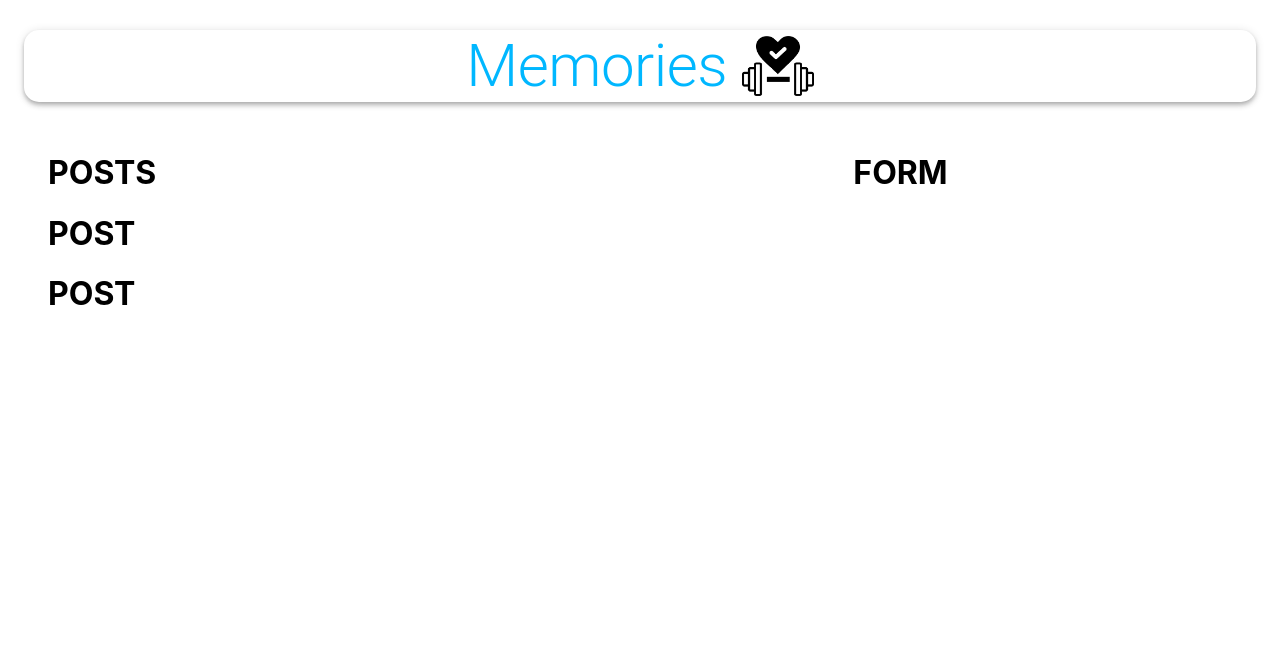
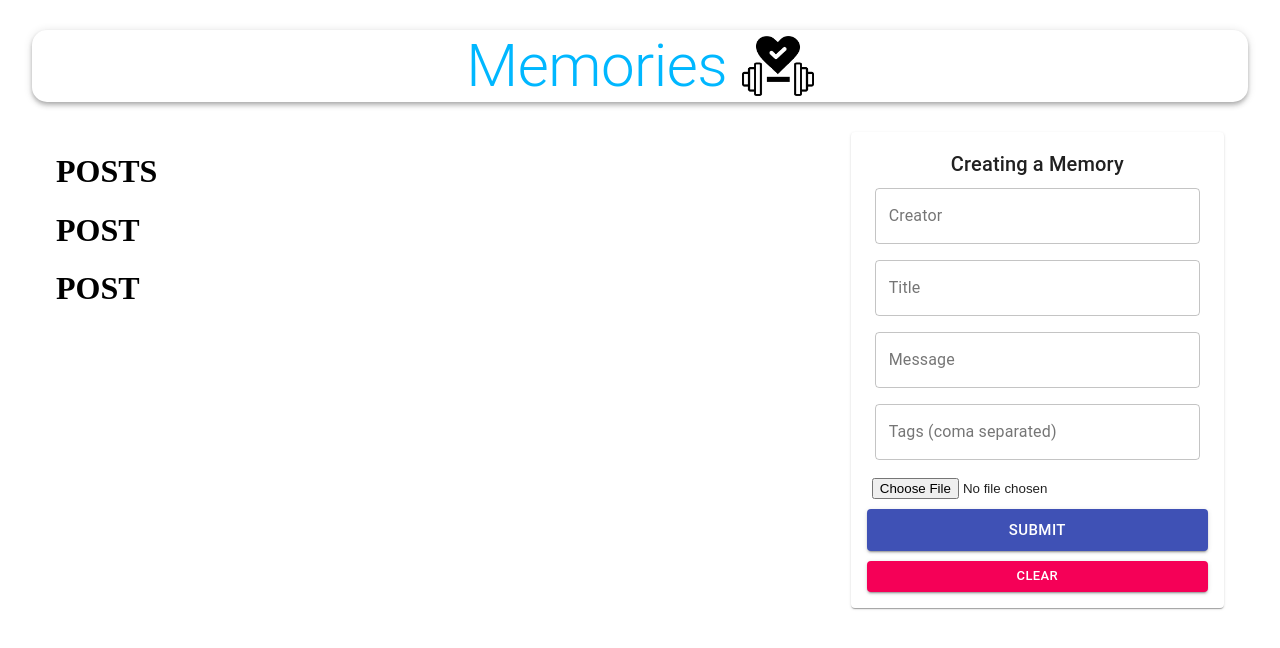
Before and after one commit to SelimAlastra/Fitness-and-Nutrition-Aggregator, a React (Create React App) app in the folder client/: page / in a window 1280 px wide. Shown: the top 648 px of the page. Built offline with nearby package versions, Linux system fonts and the light colour scheme; no server answers.

Commit message:
Add Form to create posts

```diff
--- a/client/package.json
+++ b/client/package.json
@@ -2,6 +2,7 @@
   "name": "major-group-project",
   "version": "0.1.0",
   "private": true,
+  "proxy": "http://localhost:5000",
   "dependencies": {
     "@material-ui/core": "^4.11.3",
     "@testing-library/jest-dom": "^5.11.9",
@@ -13,6 +14,7 @@
     "react": "^17.0.1",
     "react-dom": "^17.0.1",
     "react-file-base64": "^1.0.3",
+    "react-redux": "^7.2.2",
     "react-scripts": "^4.0.2",
     "redux": "^4.0.5",
     "redux-thunk": "^2.3.0",
--- a/client/src/App.js
+++ b/client/src/App.js
@@ -1,7 +1,8 @@
 //import logo from './logo.svg';
 //import './App.css';
-import React from 'react';
+import React, { useEffect } from 'react';
 import { Container, AppBar, Typography, Grow, Grid } from '@material-ui/core';
+import { useDispatch } from 'react-redux';
 
 /*function App() {
   return (
@@ -24,6 +25,7 @@ import { Container, AppBar, Typography, Grow, Grid } from '@material-ui/core';
   );
 }*/
 
+import { getPosts } from './actions/posts';
 import Posts from './components/Posts/Posts';
 import Form from './components/Form/Form';
 import memories from './images/memories.png';
@@ -31,6 +33,11 @@ import useStyles from './styles';
 
 const App = () => {
     const classes = useStyles();
+    const dispatch = useDispatch();
+
+    useEffect(() => {
+      dispatch(getPosts());
+    }, [dispatch]);
 
 return (
   <Container maxWidth="lg">
--- /dev/null
+++ b/client/src/actions/posts.js
@@ -0,0 +1,23 @@
+import * as api from '../api';
+
+// Action Creators
+
+export const getPosts = () => async (dispatch) => {
+    try {
+      const { data } = await api.fetchPosts();
+
+      dispatch({ type: 'FETCH_ALL', payload: data });
+    } catch (error) {
+      console.log(error.message);
+    }
+  }
+
+  export const createPost = (post) => async (dispatch) => {
+    try {
+      const { data } = await api.createPost(post);
+
+      dispatch({ type: 'CREATE', payload: data });
+    } catch (error) {
+      console.log(error);
+    }
+  };
--- /dev/null
+++ b/client/src/api/index.js
@@ -0,0 +1,6 @@
+import axios from 'axios';
+
+const url = 'http://localhost:5000/posts';
+
+export const fetchPosts = () => axios.get(url);
+export const createPost = (newPost) => axios.post(url, newPost);
--- a/client/src/components/Form/Form.js
+++ b/client/src/components/Form/Form.js
@@ -1,10 +1,39 @@
-import React from 'react';
+import React, { useState } from 'react';
+import { TextField, Button, Typography, Paper } from '@material-ui/core';
+import FileBase from 'react-file-base64';
+import { useDispatch } from 'react-redux';
+
 import useStyles from './styles';
+import { createPost } from '../../actions/posts';
 
 const Form = () => {
+    const [postData, setPostData] = useState({ creator: '', title: '', message: '', tags: '', selectedFile: '' });
     const classes = useStyles();
+    const dispatch = useDispatch();
+
+    const handleSubmit = (e) => {
+        e.preventDefault();
+
+        dispatch(createPost(postData));
+    }
+
+    const clear = () => {
+
+    }
+
     return (
-        <h1>FORM</h1>
+        <Paper className={classes.paper}>
+            <form autoComplete="off" noValidate className={`${classes.root} ${classes.form}`} onSubmit={handleSubmit}>
+                <Typography variant="h6">Creating a Memory</Typography>
+                <TextField name="creator" variant="outlined" label="Creator" fullWidth value={postData.creator} onChange={(e) => setPostData({ ...postData, creator: e.target.value })} />
+                <TextField name="title" variant="outlined" label="Title" fullWidth value={postData.title} onChange={(e) => setPostData({ ...postData, title: e.target.value })} />
+                <TextField name="message" variant="outlined" label="Message" fullWidth value={postData.message} onChange={(e) => setPostData({ ...postData, message: e.target.value })} />
+                <TextField name="tags" variant="outlined" label="Tags (coma separated)" fullWidth value={postData.tags} onChange={(e) => setPostData({ ...postData, tags: e.target.value.split(',') })} />
+                <div className={classes.fileInput}><FileBase type="file" multiple={false} onDone={({ base64 }) => setPostData({ ...postData, selectedFile: base64 })} /></div>
+                <Button className={classes.buttonSubmit} variant="contained" color="primary" size="large" type="submit" fullWidth>Submit</Button>
+                <Button variant="contained" color="secondary" size="small" onClick={clear} fullWidth>Clear</Button>
+            </form>
+    </Paper>
     );
 }
 
--- a/client/src/components/Posts/Posts.js
+++ b/client/src/components/Posts/Posts.js
@@ -1,9 +1,16 @@
 import React from 'react';
+import { useSelector } from 'react-redux';
+
 import Post from './Post/Post';
 import useStyles from './styles';
 
 const Posts = () => {
+
+    const posts = useSelector((state) => state.posts);
     const classes = useStyles();
+
+    console.log(posts);
+
     return (
         <>
 
--- a/client/src/index.js
+++ b/client/src/index.js
@@ -1,17 +1,34 @@
 import React from 'react';
 import ReactDOM from 'react-dom';
-import './index.css';
+//import './index.css';
+
+//import reportWebVitals from './reportWebVitals';
+
+import { Provider } from 'react-redux';
+import { createStore, applyMiddleware, compose } from 'redux';
+import thunk from 'redux-thunk';
+
+import reducers from './reducers';
+
 import App from './App';
-import reportWebVitals from './reportWebVitals';
+
+const store = createStore(reducers, compose(applyMiddleware(thunk)));
 
 ReactDOM.render(
+  <Provider store={store}>
+    <App />
+  </Provider>,
+  document.getElementById('root'),
+);
+
+/*ReactDOM.render(
   <React.StrictMode>
     <App />
   </React.StrictMode>,
   document.getElementById('root')
-);
+); */
 
 // If you want to start measuring performance in your app, pass a function
 // to log results (for example: reportWebVitals(console.log))
 // or send to an analytics endpoint. Learn more: https://bit.ly/CRA-vitals
-reportWebVitals();
+//reportWebVitals();
--- /dev/null
+++ b/client/src/reducers/index.js
@@ -0,0 +1,5 @@
+import { combineReducers } from 'redux';
+
+import posts from './posts';
+
+export default combineReducers({ posts });
--- /dev/null
+++ b/client/src/reducers/posts.js
@@ -0,0 +1,10 @@
+export default (posts = [], action) => {
+    switch (action.type) {
+        case 'FETCH_ALL' :
+            return action.payload;
+        case 'CREATE' :
+            return [ ...posts, action.payload];
+        default:
+            return posts;
+    }
+}
```
Also changed, not shown: 2 other files (tests, documents, lock files or other folders).
